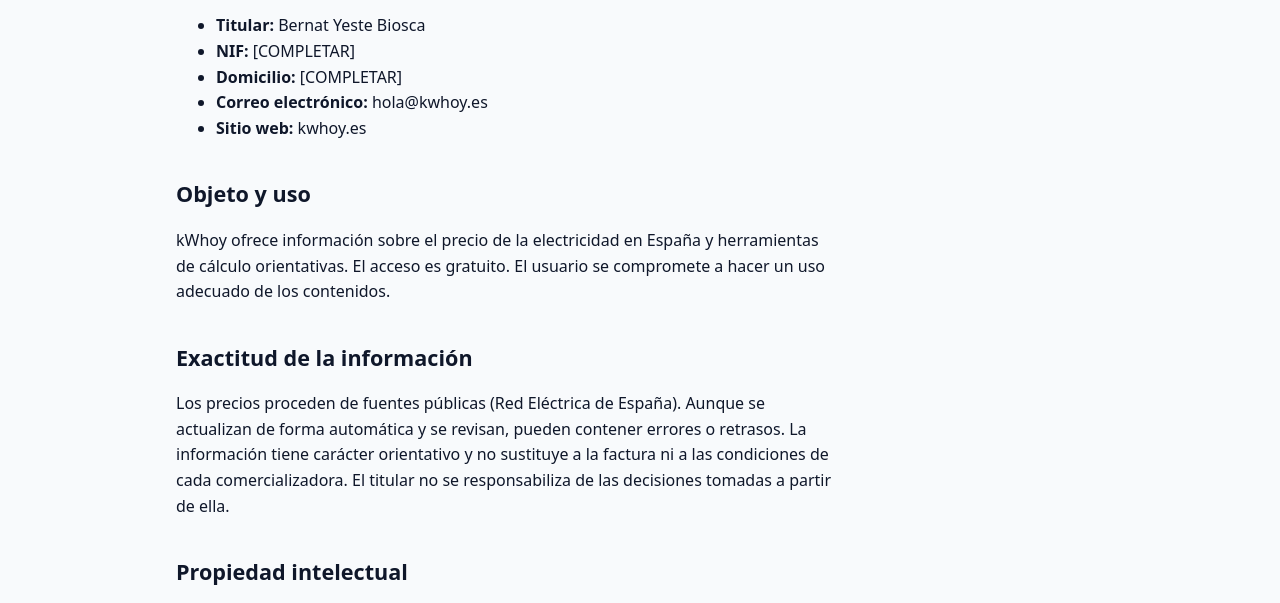
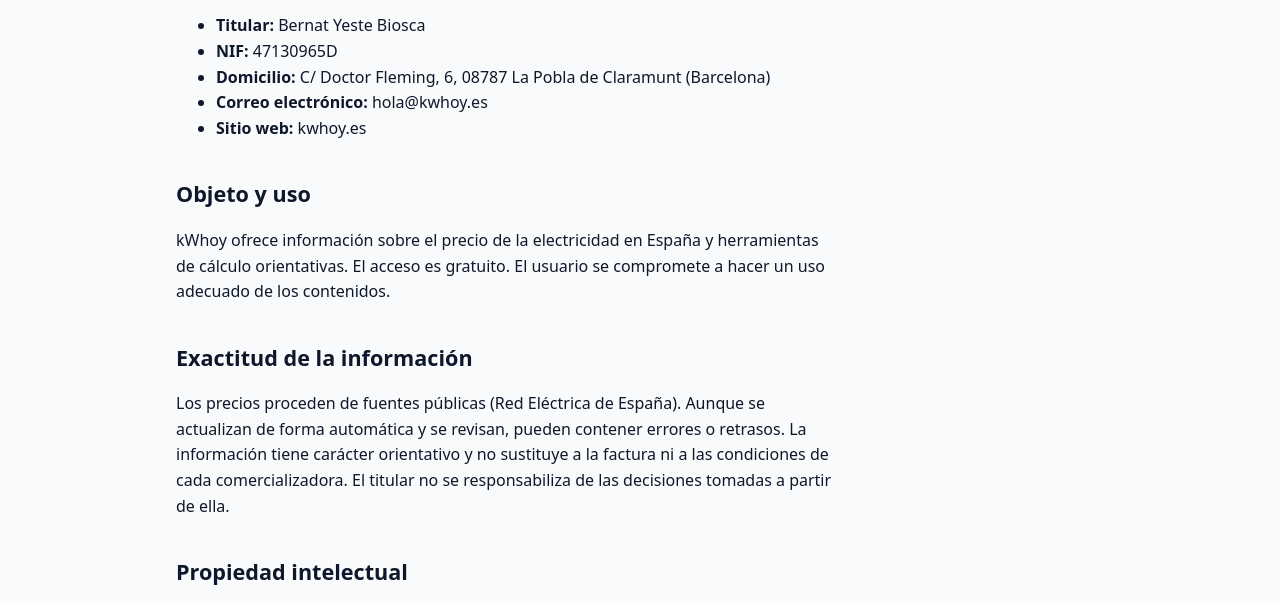
Before and after one commit to bernayeste49-ctrl/kwhoy, an Astro site: page /aviso-legal in a window 1280 px wide. Shown: the part 168-771 px from the top of the page. Built offline with nearby package versions, Linux system fonts and the light colour scheme; Astro itself is replaced by a stand-in of ours.

Commit message:
Aviso legal: datos del titular
Co-Authored-By: Claude Opus 5.5 <noreply@anthropic.com>
Claude-Session: https://claude.ai/code/session_01JoGPfu8w9eesKGZGkzm7GG

```diff
--- a/src/pages/aviso-legal.astro
+++ b/src/pages/aviso-legal.astro
@@ -7,8 +7,8 @@ import Base from '../layouts/Base.astro';
     <p>En cumplimiento de la Ley 34/2002, de Servicios de la Sociedad de la Información y de Comercio Electrónico (LSSI-CE), se informa de los datos del titular de este sitio web:</p>
     <ul>
       <li><strong>Titular:</strong> Bernat Yeste Biosca</li>
-      <li><strong>NIF:</strong> [COMPLETAR]</li>
-      <li><strong>Domicilio:</strong> [COMPLETAR]</li>
+      <li><strong>NIF:</strong> 47130965D</li>
+      <li><strong>Domicilio:</strong> C/ Doctor Fleming, 6, 08787 La Pobla de Claramunt (Barcelona)</li>
       <li><strong>Correo electrónico:</strong> hola@kwhoy.es</li>
       <li><strong>Sitio web:</strong> kwhoy.es</li>
     </ul>
```
Also changed, not shown: README.md.
